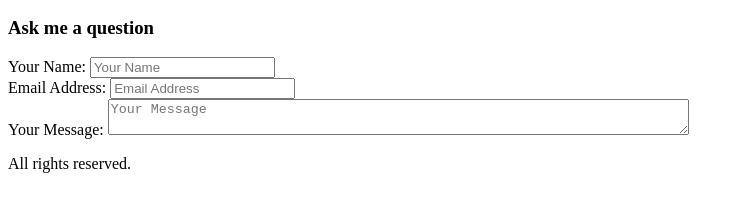
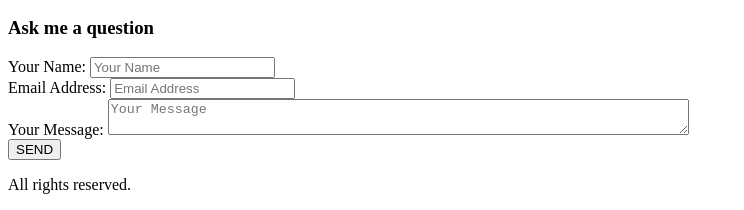
Before and after one commit to olhaspl/myproject, a plain HTML site: page index.html in a window 1280 px wide. Shown: the part 6020-6230 px from the top of the page, without its empty margins (0-744 px from the left). Before the commit the page ends 6209 px from the top, so only its background shows below. Drawn offline with Linux system fonts and the light colour scheme.

Commit message:
Artvaska

```diff
--- a/index.html
+++ b/index.html
@@ -95,6 +95,8 @@
                         <br>
                         <label for="clients-message">Your Message:</label>
                             <textarea name="clients-message" id="clients-message" placeholder="Your Message" cols=70 required></textarea>
+                        <br>
+                        <input type="submit" value="SEND">
                 </form>
         </section>
     </main>
```
